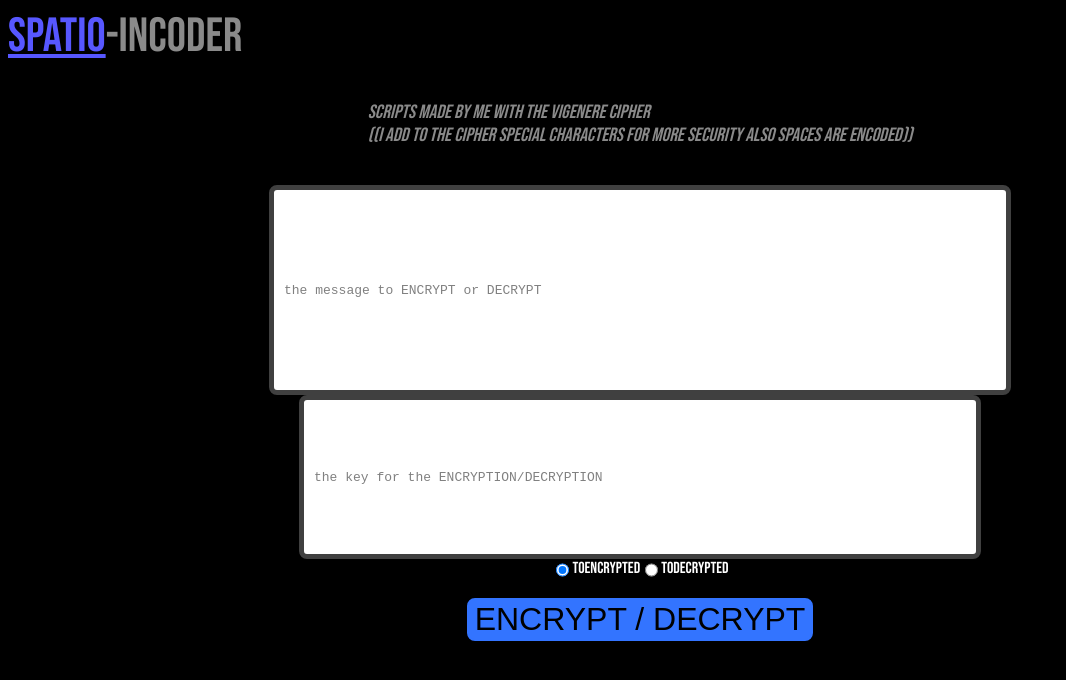
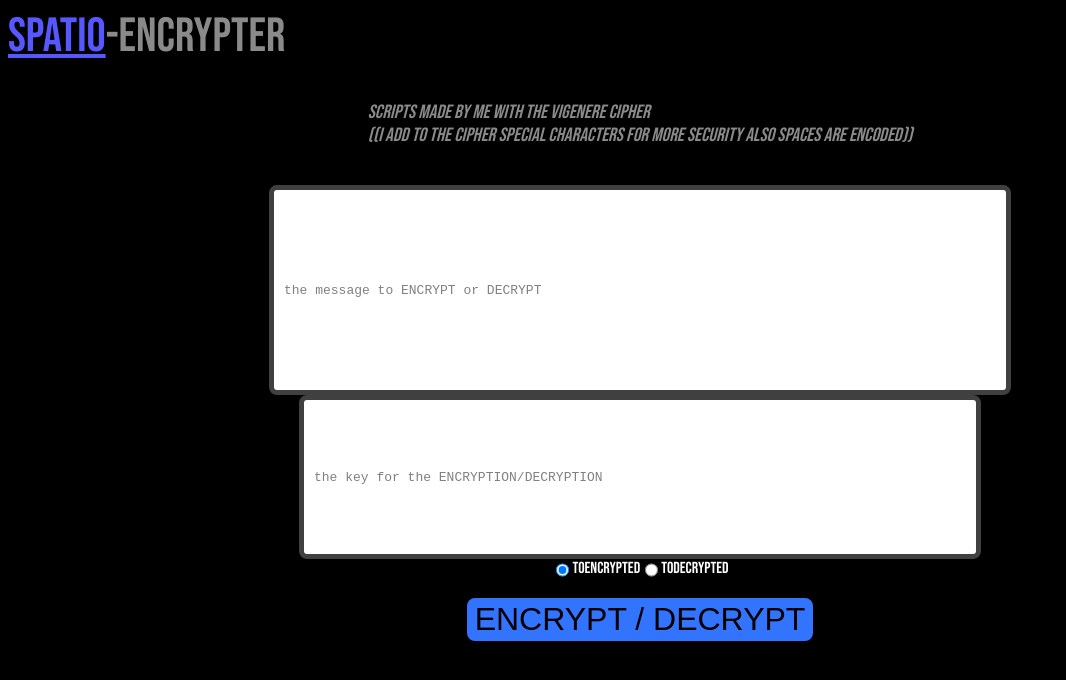
Before and after one commit to Spatio-Byte/code-traduction, a plain HTML site: page index.html in a window 1280 px wide. Shown: the whole page, without its empty margins (0-1066 px from the left). Drawn offline with Linux system fonts and the light colour scheme.

Commit message:
another little fix

```diff
--- a/index.html
+++ b/index.html
@@ -4,11 +4,11 @@
     <meta charset="UTF-8">
     <meta name="viewport" content="width=device-width, initial-scale=1.0">
     <link rel="stylesheet" href="src/front-end/style.css">
-    <title>incoder-decoder</title>
+    <title>Spatio Encrypter</title>
 </head>
 <body>
     <div class="top page">
-        <div class="text-content big-text"><a href="http://github.com/Spatio-Byte/" target="_blank">SPATIO</a>-INCODER</div>
+        <div class="text-content big-text"><a href="http://github.com/Spatio-Byte/" target="_blank">SPATIO</a>-ENCRYPTER</div>
     </div>
     <div class="coded-result"></div>
     <div class="text-content small-text" id="description-text">scripts made by me with the vigenere cipher <br>((i add to the cipher special characters for more security also spaces are encoded))</div>
```
